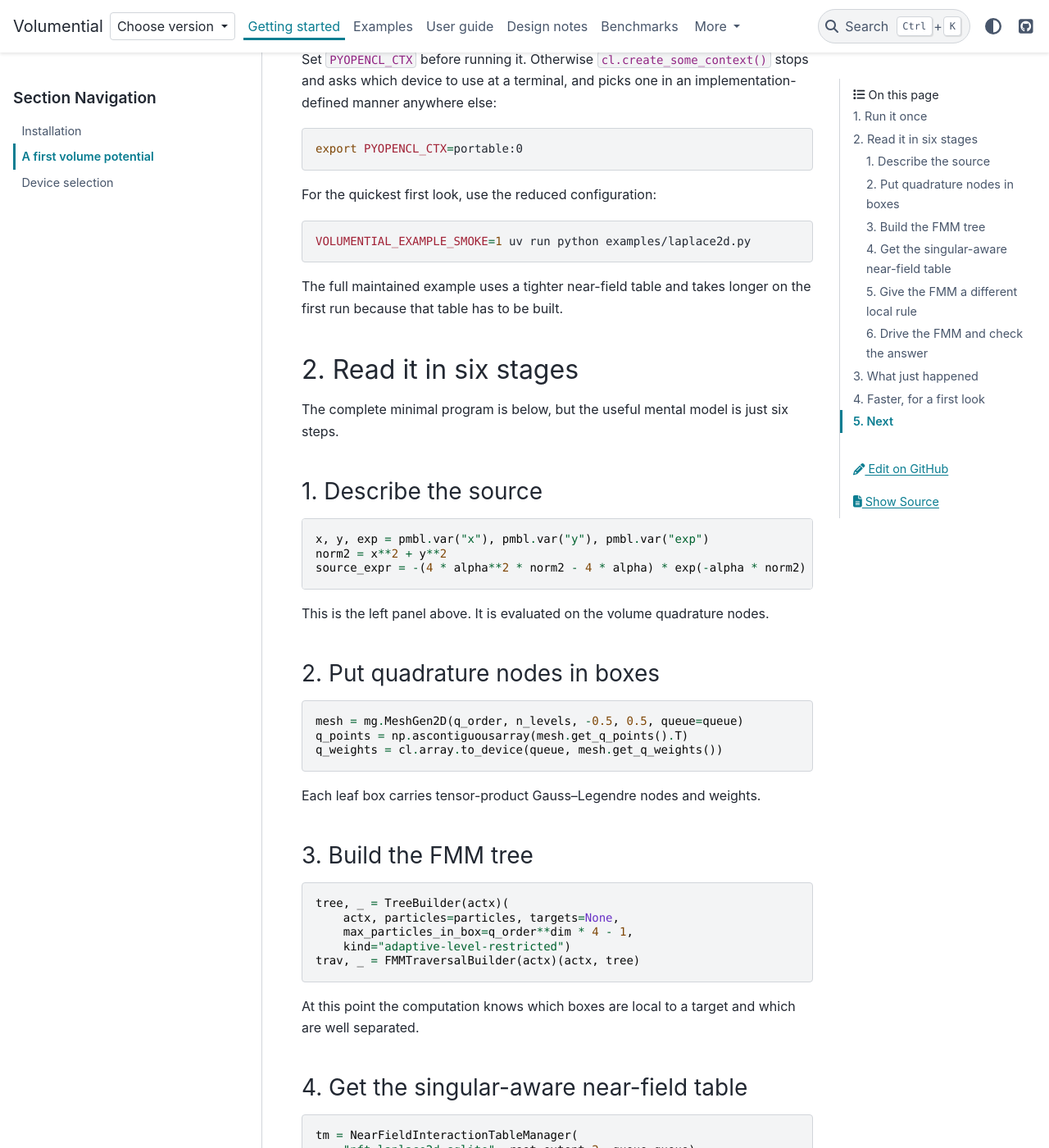
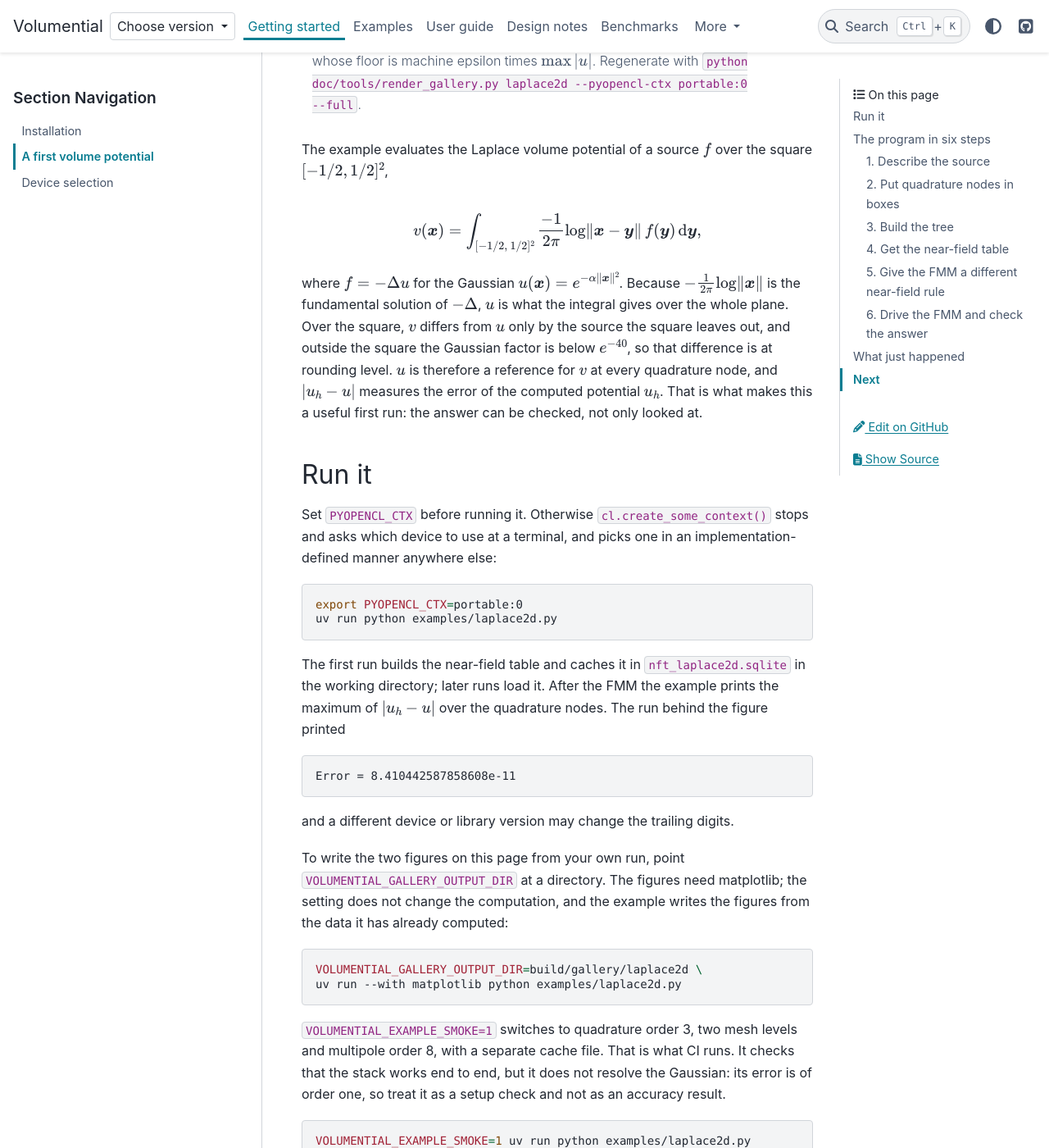
Before and after one commit to xywei/volumential, a Sphinx documentation site: the page built from doc/source/getting-started/first-volume-potential.md, in a window 1280 px wide and 1400 px high, scrolled down 890 px. Shown: the whole window at 82% size. Built offline with Sphinx 7.4.7 and the PyData theme 0.15.4, drawn with Linux system fonts in a browser that asks for light colours; some of the changed text lies outside the part shown.

Commit message:
docs: lead with the computed Laplace figures
The landing page and the first tutorial opened with a hand-drawn
illustration of the Laplace problem. They now open with
laplace2d_overview.svg, the full-settings render of examples/laplace2d.py,
with a caption that names the settings, the error the run printed and the
regeneration command. The tutorial shows the tree figure at the tree step
and points back at the error panel at the error step.

The Gaussian is now called a whole-space reference throughout, since the
example integrates over the box only (the difference is at rounding level).
The tutorial's program builds its tree from the mesh with
build_geometry_info, as the example does since the tree-from-mesh fix, and
passes the example's DuffyBuildConfig; it then computes the same potential
as the example and shares its table cache without depending on which of the
two ran first. The smoke settings are described as a setup check: their
error is of order one, not "about a percent". The landing page keeps its
definition and section cards below two entry cards, for the first example
and the gallery, and the Examples page points at the gallery with a tip
instead of a heading that swallowed its introduction.

````diff
--- a/doc/source/getting-started/first-volume-potential.md
+++ b/doc/source/getting-started/first-volume-potential.md
@@ -1,28 +1,43 @@
 # A first volume potential
 
-Start with the thing the program computes, not with the wrangler classes.
+This page runs the maintained example `examples/laplace2d.py`, shows what it
+computes, and then takes the program apart in six steps.
 
-```{figure} ../_static/gallery/laplace2d-reference.svg
-:alt: The manufactured source density and exact Gaussian potential used by the two-dimensional Laplace example.
+```{figure} ../_static/gallery/laplace2d/laplace2d_overview.svg
+:name: laplace2d-result
+:alt: Four panels over the square from -0.5 to 0.5. Top left, the source density: a positive peak at the origin inside a faint negative ring. Top right, the computed volume potential: a Gaussian bump. Bottom left, the Gaussian reference, which looks identical. Bottom right, the pointwise error on a logarithmic scale, at most about 8e-11, arranged in nested squares that follow the FMM boxes.
 :width: 100%
 
-The source on the left is chosen so that the exact potential is the Gaussian on
-the right. The example computes $u_h$ and ends by measuring $|u-u_h|$.
+The run this page builds, computed by `examples/laplace2d.py` at full
+settings: quadrature order 9, 6 mesh levels, multipole order 20, 82944
+quadrature nodes, $\alpha = 160$. Top: the source $f$ and the computed
+potential $u_h$. Bottom: the reference $u$, on the same color scale as $u_h$,
+and $|u_h - u|$ on a logarithmic scale whose floor is machine epsilon times
+$\max |u|$. Regenerate with
+`python doc/tools/render_gallery.py laplace2d --pyopencl-ctx portable:0 --full`.
 ```
 
-The integral is
+The example evaluates the Laplace volume potential of a source $f$ over the
+square $[-1/2, 1/2]^2$,
 
 $$
-u(\boldsymbol{x}) = \int_{[-1/2,\,1/2]^2}
+v(\boldsymbol{x}) = \int_{[-1/2,\,1/2]^2}
 \frac{-1}{2\pi} \log \lVert \boldsymbol{x} - \boldsymbol{y} \rVert \,
 f(\boldsymbol{y}) \, \mathrm{d}\boldsymbol{y},
 $$
 
-with $u(\boldsymbol{x}) = e^{-\alpha \lVert \boldsymbol{x} \rVert^2}$ as the
-manufactured answer. That gives us something unusually useful for a first run:
-a real error check rather than a picture that merely looks plausible.
+where $f = -\Delta u$ for the Gaussian
+$u(\boldsymbol{x}) = e^{-\alpha \lVert \boldsymbol{x} \rVert^2}$. Because
+$-\frac{1}{2\pi} \log \lVert \boldsymbol{x} \rVert$ is the fundamental solution
+of $-\Delta$, $u$ is what the integral gives over the whole plane. Over the
+square, $v$ differs from $u$ only by the source the square leaves out, and
+outside the square the Gaussian factor is below $e^{-40}$, so that difference
+is at rounding level. $u$ is therefore a reference for $v$ at every quadrature
+node, and $|u_h - u|$ measures the error of the computed potential $u_h$. That
+is what makes this a useful first run: the answer can be checked, not only
+looked at.
 
-## 1. Run it once
+## Run it
 
 Set `PYOPENCL_CTX` before running it. Otherwise `cl.create_some_context()`
 stops and asks which device to use at a terminal, and picks one in an
@@ -30,21 +45,45 @@ implementation-defined manner anywhere else:
 
 ```bash
 export PYOPENCL_CTX=portable:0
+uv run python examples/laplace2d.py
 ```
 
-For the quickest first look, use the reduced configuration:
+The first run builds the near-field table and caches it in
+`nft_laplace2d.sqlite` in the working directory; later runs load it. After the
+FMM the example prints the maximum of $|u_h - u|$ over the quadrature nodes.
+The run behind the figure printed
+
+```text
+Error = 8.410442587858608e-11
+```
+
+and a different device or library version may change the trailing digits.
+
+To write the two figures on this page from your own run, point
+`VOLUMENTIAL_GALLERY_OUTPUT_DIR` at a directory. The figures need matplotlib;
+the setting does not change the computation, and the example writes the
+figures from the data it has already computed:
+
+```bash
+VOLUMENTIAL_GALLERY_OUTPUT_DIR=build/gallery/laplace2d \
+uv run --with matplotlib python examples/laplace2d.py
+```
+
+`VOLUMENTIAL_EXAMPLE_SMOKE=1` switches to quadrature order 3, two mesh levels
+and multipole order 8, with a separate cache file. That is what CI runs. It
+checks that the stack works end to end, but it does not resolve the Gaussian:
+its error is of order one, so treat it as a setup check and not as an accuracy
+result.
 
 ```bash
 VOLUMENTIAL_EXAMPLE_SMOKE=1 uv run python examples/laplace2d.py
 ```
 
-The full maintained example uses a tighter near-field table and takes longer on
-the first run because that table has to be built.
+## The program in six steps
 
-## 2. Read it in six stages
-
-The complete minimal program is below, but the useful mental model is just six
-steps.
+The complete program is at the end of this section. The six steps below are
+the parts that matter; the rest constructs objects and moves arrays between
+host and device.
 
 ### 1. Describe the source
 
@@ -54,83 +93,115 @@ norm2 = x**2 + y**2
 source_expr = -(4 * alpha**2 * norm2 - 4 * alpha) * exp(-alpha * norm2)
 ```
 
-This is the left panel above. It is evaluated on the volume quadrature nodes.
+This is the top-left panel of the figure: $f = -\Delta u$ as a symbolic
+expression, evaluated at the quadrature nodes in the next step.
 
 ### 2. Put quadrature nodes in boxes
 
 ```python
 mesh = mg.MeshGen2D(q_order, n_levels, -0.5, 0.5, queue=queue)
-q_points = np.ascontiguousarray(mesh.get_q_points().T)
-q_weights = cl.array.to_device(queue, mesh.get_q_weights())
+nodes = np.ascontiguousarray(mesh.get_q_points().T)
+source_vals = cl.array.to_device(
+    queue, Eval(dim, source_expr, [x, y])(queue, nodes))
 ```
 
-Each leaf box carries tensor-product Gauss--Legendre nodes and weights.
+`MeshGen2D` splits the square into $2^{\,n_\mathrm{levels} - 1}$ intervals per
+axis, 32 × 32 leaf boxes here, and puts a tensor-product Gauss–Legendre rule
+of order `q_order` in each: 81 nodes per box, 82944 in all.
 
-### 3. Build the FMM tree
+### 3. Build the tree
 
 ```python
-tree, _ = TreeBuilder(actx)(
-    actx, particles=particles, targets=None,
-    max_particles_in_box=q_order**dim * 4 - 1,
-    kind="adaptive-level-restricted")
-trav, _ = FMMTraversalBuilder(actx)(actx, tree)
+_, q_weights, tree, trav = mg.build_geometry_info(
+    ctx, queue, dim, q_order, mesh, bbox=np.array([[-0.5, 0.5]] * dim))
 ```
 
-At this point the computation knows which boxes are local to a target and which
-are well separated.
+`build_geometry_info` builds the FMM tree from the mesh's own boxes, so that
+every leaf is a mesh cell holding its 81 nodes, which is the geometry the
+near-field table assumes. A tree built from the nodes alone would take their
+extent, not the square, as its root box, and its leaves would not coincide
+with the mesh cells. The call then builds the traversal, which records for
+every box the boxes near it and the ones well separated from it, and returns
+the quadrature weights on the device.
 
-### 4. Get the singular-aware near-field table
+```{figure} ../_static/gallery/laplace2d/laplace2d_tree.svg
+:alt: The square from -0.5 to 0.5 divided uniformly into a 32 by 32 grid of leaf boxes, with the outlines of the coarser boxes drawn over it and the quadrature nodes as faint dots.
+:width: 80%
+
+The tree of the run at the top: 1365 boxes on 6 levels, every box outlined,
+with the 82944 quadrature nodes as dots. The tree is uniform because the
+example's mesh is uniform. Computed by `examples/laplace2d.py` at full
+settings in the same run as the first figure, and regenerated by the same
+command.
+```
+
+### 4. Get the near-field table
 
 ```python
 tm = NearFieldInteractionTableManager(
     "nft_laplace2d.sqlite", root_extent=2, queue=queue)
-nftable, _ = tm.get_table(dim, "Laplace", q_order, queue=queue)
+build_config = DuffyBuildConfig(
+    radial_rule="tanh-sinh-fast", regular_quad_order=50, radial_quad_order=100)
+nftable, _ = tm.get_table(
+    dim, "Laplace", q_order, queue=queue, build_config=build_config)
 ```
 
-The first run builds the table; later runs reuse the SQLite cache.
+On a cache miss this builds the table by Duffy-transformed quadrature and
+writes it to the SQLite file; later runs load it. `build_config` is the
+quadrature the example uses for that build. A cached table built with a
+different configuration is rebuilt rather than reused.
 
-### 5. Give the FMM a different local rule
+### 5. Give the FMM a different near-field rule
 
-The wrangler uses ordinary `sumpy` multipole/local expansions for the far
+The wrangler uses ordinary `sumpy` multipole and local expansions for the far
 field, but substitutes the table for the point-to-point near-field stage. That
-is the part specific to Volumential.
+substitution is the part specific to Volumential; the complete program below
+shows how the wrangler is constructed.
 
 ```{figure} ../_static/gallery/near-far-anatomy.svg
-:alt: A target box with neighboring boxes handled by a near-field interaction table and more distant boxes handled by the FMM.
+:alt: Schematic. A five by five block of boxes with the target box in the middle. Its eight neighbors are marked as table lookups; the outer ring of boxes is marked as handled by the FMM with multipole and local expansions.
 :width: 100%
+
+Schematic, not computed output. For one target box, its neighbors are served
+by the near-field interaction table and the well-separated boxes by the FMM.
+{doc}`../user-guide/near-field-anatomy` explains the picture.
 ```
 
 ### 6. Drive the FMM and check the answer
 
 ```python
-(pot,) = drive_volume_fmm(
-    trav, wrangler, source_vals * q_weights, source_vals)
+(pot,) = drive_volume_fmm(trav, wrangler, source_vals * q_weights, source_vals)
 
-exact = np.exp(-alpha * (q_points[0] ** 2 + q_points[1] ** 2))
-print("max error =", np.max(np.abs(exact - pot.get())))
+reference = np.exp(-alpha * (nodes[0] ** 2 + nodes[1] ** 2))
+print("max error =", np.max(np.abs(pot.get() - reference)))
 ```
 
-That is the whole algorithmic story. The remaining code constructs the concrete
-wrangler objects and moves arrays between host and device.
+The two source arrays differ on purpose. `source_vals * q_weights` is what the
+far field sums as particle strengths; `source_vals` is the bare density the
+near-field table is contracted against. Passing the same array for both is a
+quiet error.
 
-:::{dropdown} Complete minimal program
+The bottom-right panel of {ref}`the figure at the top <laplace2d-result>` is
+this difference at every node. It is at most $8.4 \times 10^{-11}$ in that run,
+and it is not uniform: it jumps across box edges, and its nested squares line
+up with the boxes of the tree in step 3.
+
+:::{dropdown} Complete program
 
 ```python
+from functools import partial
+
 import numpy as np
 import pymbolic as pmbl
 import pyopencl as cl
 import pyopencl.array  # noqa: F401
-from boxtree import TreeBuilder
-from boxtree.array_context import PyOpenCLArrayContext
-from boxtree.traversal import FMMTraversalBuilder
-from functools import partial
-from pytools.obj_array import new_1d as obj_array_1d
 from sumpy.expansion import DefaultExpansionFactory
 from sumpy.kernel import LaplaceKernel
 
 import volumential.meshgen as mg
 from volumential.expansion_wrangler_fpnd import (
     FPNDExpansionWrangler, FPNDTreeIndependentDataForWrangler)
+from volumential.nearfield_potential_table import DuffyBuildConfig
 from volumential.table_manager import NearFieldInteractionTableManager
 from volumential.tools import ScalarFieldExpressionEvaluation as Eval
 from volumential.volume_fmm import drive_volume_fmm
@@ -138,7 +209,6 @@ from volumential.volume_fmm import drive_volume_fmm
 dim, q_order, n_levels, m_order, alpha = 2, 9, 6, 20, 160
 ctx = cl.create_some_context()
 queue = cl.CommandQueue(ctx)
-actx = PyOpenCLArrayContext(queue)
 
 # 1. The source density, as a symbolic expression evaluated on device.
 x, y, exp = pmbl.var("x"), pmbl.var("y"), pmbl.var("exp")
@@ -147,23 +217,21 @@ source_expr = -(4 * alpha**2 * norm2 - 4 * alpha) * exp(-alpha * norm2)
 
 # 2. A box mesh over [-1/2, 1/2]^2 and its volume quadrature nodes.
 mesh = mg.MeshGen2D(q_order, n_levels, -0.5, 0.5, queue=queue)
-q_points = np.ascontiguousarray(mesh.get_q_points().T)
-q_weights = cl.array.to_device(queue, mesh.get_q_weights())
+nodes = np.ascontiguousarray(mesh.get_q_points().T)
 source_vals = cl.array.to_device(
-    queue, Eval(dim, source_expr, [x, y])(queue, q_points))
+    queue, Eval(dim, source_expr, [x, y])(queue, nodes))
 
-# 3. A boxtree over those nodes, plus the FMM traversal.
-particles = obj_array_1d([actx.from_numpy(q_points[i]) for i in range(dim)])
-tree, _ = TreeBuilder(actx)(
-    actx, particles=particles, targets=None,
-    max_particles_in_box=q_order**dim * 4 - 1,
-    kind="adaptive-level-restricted")
-trav, _ = FMMTraversalBuilder(actx)(actx, tree)
+# 3. The FMM tree, built from the mesh's boxes, and its traversal.
+_, q_weights, tree, trav = mg.build_geometry_info(
+    ctx, queue, dim, q_order, mesh, bbox=np.array([[-0.5, 0.5]] * dim))
 
 # 4. The near-field interaction table, built once and cached in SQLite.
-tm = NearFieldInteractionTableManager("nft_laplace2d.sqlite",
-                                      root_extent=2, queue=queue)
-nftable, _ = tm.get_table(dim, "Laplace", q_order, queue=queue)
+tm = NearFieldInteractionTableManager(
+    "nft_laplace2d.sqlite", root_extent=2, queue=queue)
+build_config = DuffyBuildConfig(
+    radial_rule="tanh-sinh-fast", regular_quad_order=50, radial_quad_order=100)
+nftable, _ = tm.get_table(
+    dim, "Laplace", q_order, queue=queue, build_config=build_config)
 
 # 5. The wrangler: sumpy expansions for the far field, the table for the near.
 knl = LaplaceKernel(dim)
@@ -181,48 +249,31 @@ wrangler = FPNDExpansionWrangler(
     self_extra_kwargs={
         "target_to_source": np.arange(tree.ntargets, dtype=np.int32)})
 
-# 6. Evaluate.
+# 6. Evaluate, and compare with the whole-space Gaussian.
 (pot,) = drive_volume_fmm(trav, wrangler, source_vals * q_weights, source_vals)
 
-exact = np.exp(-alpha * (q_points[0] ** 2 + q_points[1] ** 2))
-print("max error =", np.max(np.abs(exact - pot.get())))
+reference = np.exp(-alpha * (nodes[0] ** 2 + nodes[1] ** 2))
+print("max error =", np.max(np.abs(pot.get() - reference)))
 ```
 
 :::
 
-Run the maintained version, which also carries the plotting and direct-P2P
-branches this excerpt drops, and pins an explicit `DuffyBuildConfig` (the
-`tanh-sinh-fast` radial rule at regular/radial quadrature orders 50/100) where
-the excerpt takes the defaults — that is a tighter near-field table, and the
-reason the example's error is smaller than this one's:
+This program computes the same potential as `examples/laplace2d.py`, with the
+same settings, tree and table configuration, and shares its cache file. The
+maintained example adds the figure output, and carries a multilevel-table
+variant and a direct point-to-point check, both switched off.
 
-```bash
-uv run python examples/laplace2d.py
-```
-
-To also write the four-panel source/computed/exact/error figure and the tree
-figure from that same run:
-
-```bash
-VOLUMENTIAL_EXAMPLE_SMOKE=1 \
-VOLUMENTIAL_GALLERY_OUTPUT_DIR=build/gallery/laplace2d \
-uv run --with matplotlib python examples/laplace2d.py
-```
-
-The plotting switch does not change the numerical problem; it only writes SVGs
-from the data and tree the example already computed.
-
-## 3. What just happened
+## What just happened
 
 Step 2 is the only part that is specific to volume potentials: the source
-density is discretized at tensor-product Gauss-Legendre nodes inside each leaf
+density is discretized at tensor-product Gauss–Legendre nodes inside each leaf
 box, and the particle weights handed to the FMM are `source_vals * q_weights`.
-Steps 3 and 5 are an ordinary `boxtree`/`sumpy` FMM, with one substitution —
+Steps 3 and 5 set up an ordinary `boxtree`/`sumpy` FMM, with one substitution:
 `FPNDExpansionWrangler` replaces the point-to-point near-field stage with a
-table lookup. The reason is the integrand: over the box containing the target
-it is genuinely singular and point quadrature does not converge at all, and
-over the neighbouring boxes it is finite but near-singular and converges far
-too slowly to be useful at `q_order = 9`.
+table lookup. The reason is the integrand. Over the box containing the target
+it is genuinely singular and point quadrature does not converge at all; over
+the neighbouring boxes it is finite but near-singular and converges far too
+slowly to be useful at `q_order = 9`.
 
 Step 4 is where the cost is. The first run builds the near-field table by
 Duffy-transformed quadrature and writes it to `nft_laplace2d.sqlite`; later
@@ -231,26 +282,17 @@ runs load it in milliseconds. The table depends on the kernel, the dimension,
 the request's `source_box_level`, from which `source_box_extent` is derived —
 but not on the source density, the tree's topology or the target points. So the
 cache file is worth keeping and reusing across runs of this example, and is
-**not** reusable at a different root extent. See {doc}`../user-guide/table-build-routing` for how a
-build is routed and how to tell a cached table's provenance, and
-{doc}`../user-guide/nearfield_symmetry` for why the stored table is much
-smaller than the number of interactions it serves.
+**not** reusable at a different root extent. See
+{doc}`../user-guide/table-build-routing` for how a build is routed and how to
+tell a cached table's provenance, and {doc}`../user-guide/nearfield_symmetry`
+for why the stored table is much smaller than the number of interactions it
+serves.
 
-## 4. Faster, for a first look
+## Next
 
-The example honours `VOLUMENTIAL_EXAMPLE_SMOKE=1`, which drops to
-`q_order = 3`, two levels and multipole order 8 and uses a separate cache file.
-That is what CI runs; it finishes in seconds and is accurate to about a
-percent.
-
-```bash
-VOLUMENTIAL_EXAMPLE_SMOKE=1 uv run python examples/laplace2d.py
-```
-
-## 5. Next
-
-- Browse the visual map of the maintained examples: {doc}`../examples/gallery`.
-- See the near/far split without API details: {doc}`../user-guide/near-field-anatomy`.
+- Computed figures from the other maintained examples, and the command behind
+  each: {doc}`../examples/gallery`.
+- The near/far split without the API: {doc}`../user-guide/near-field-anatomy`.
 - Other maintained examples: `examples/laplace3d.py`,
   `examples/helmholtz2d.py`, `examples/helmholtz3d.py`,
   `examples/poisson3d.py` and `examples/branched_flow_helmholtz2d.py`.
````
Also changed, not shown: README.md (+3 -2 lines), doc/source/examples/index.md (+18 -14 lines), doc/source/index.md (+42 -15 lines).
